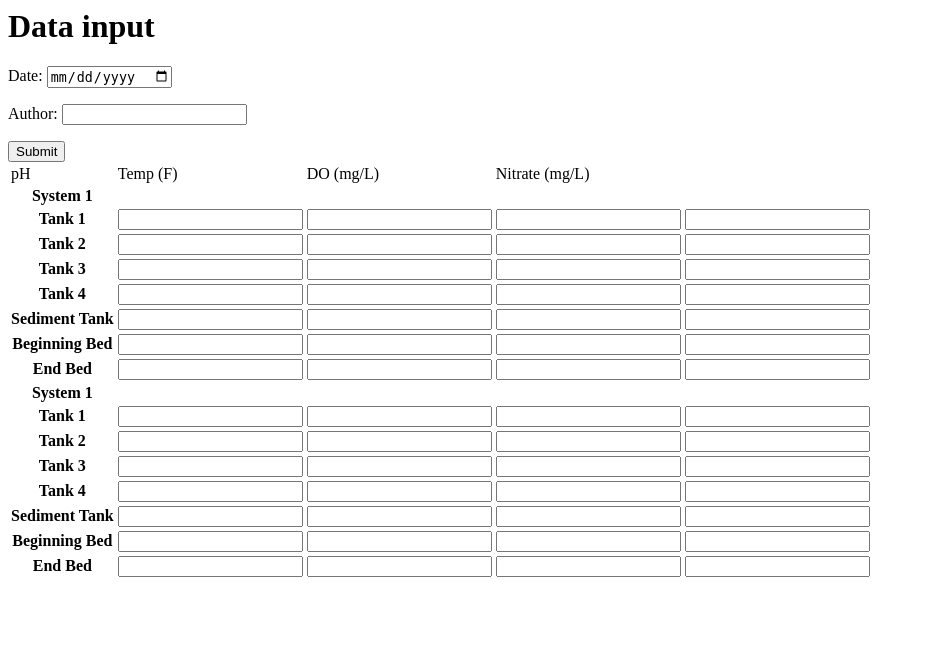
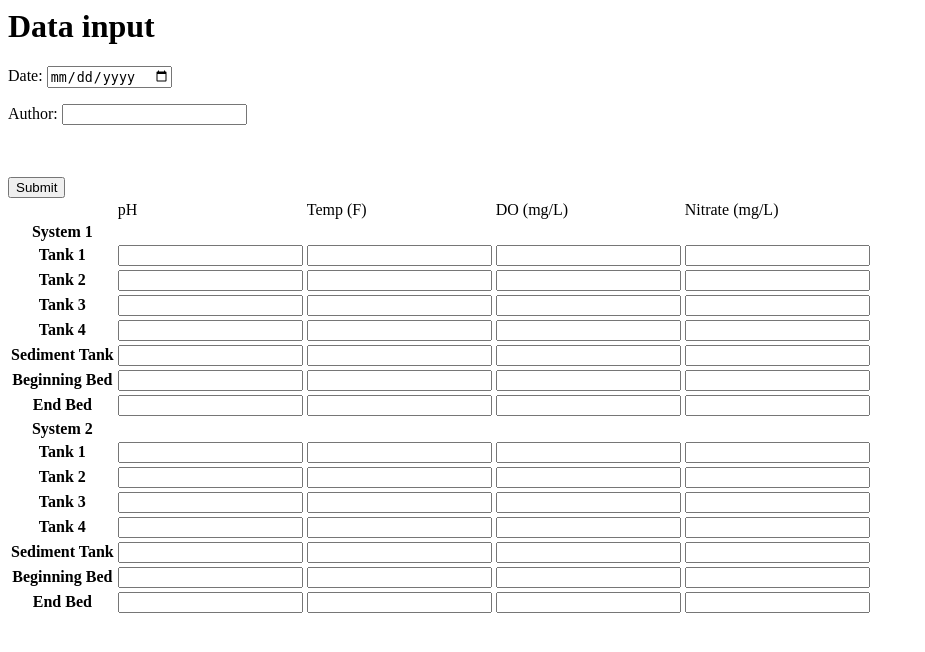
Before and after one commit to theplantipro/theplant, a Django app: template templates/mt_input.html in a window 1280 px wide. Shown: the top 652 px of the page, without its empty margins (0-925 px from the left). Run offline with Django 3.2, Linux system fonts and the light colour scheme; the template is opened without the code that fills it, so the values that code supplies are empty.

Commit message:
Few more changes

```diff
--- a/templates/mt_input.html
+++ b/templates/mt_input.html
@@ -19,11 +19,12 @@
       <p>Author: <input type="text" name="author"></p>
       <table>
          <tr>
-            <td>pH</td><td>Temp (F)</td><td>DO (mg/L)</td><td>Nitrate (mg/L)</td>
+            <td></td><td>pH</td><td>Temp (F)</td><td>DO (mg/L)</td><td>Nitrate (mg/L)</td>
          </tr>
          <tr>
             <th>System 1</th>
          </tr>
+         <br>
          <tr>
             <th>Tank 1</th>
             <td><input type="number" step="any" name="tank11_ph"/></td>
@@ -68,8 +69,9 @@
             <td><input type="number" step="any" name="end1_nitrate"/></td>
          </tr>
          <tr>
-            <th>System 1</th>
+            <th>System 2</th>
          </tr>
+         <br>
          <tr>
             <th>Tank 1</th>
             <td><input type="number" step="any" name="tank12_ph"/></td>
```
